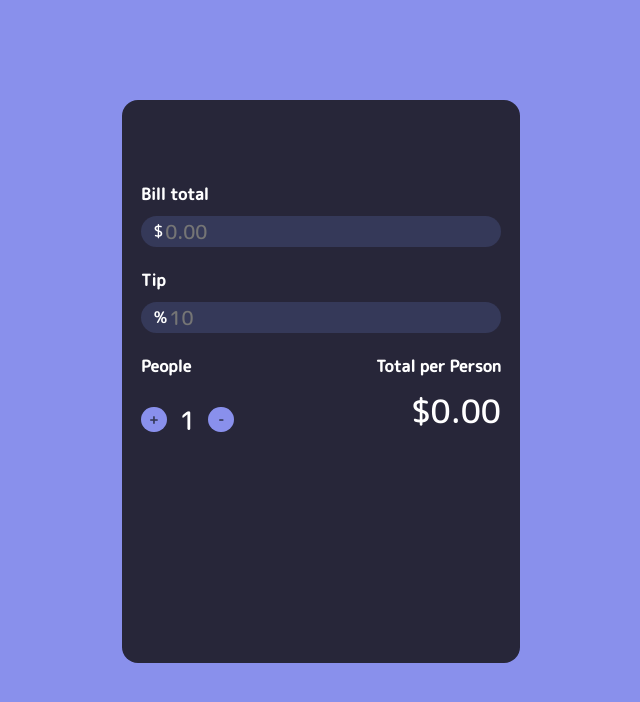
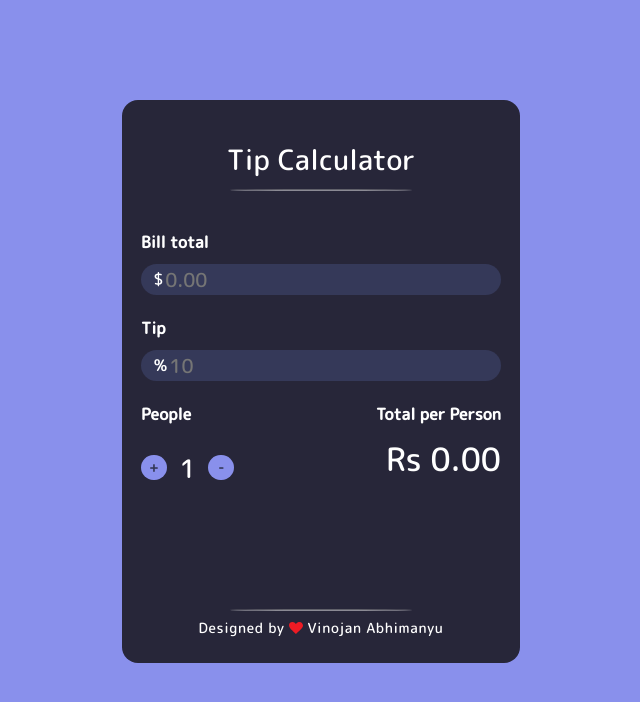
Before and after one commit to Vinojan1999/tip-calculator, a plain HTML site: page index.html in a window 1280 px wide. Shown: the whole page, without its empty margins (319-959 px from the left). Drawn offline with Linux system fonts and the light colour scheme.

Commit message:
Page complated

```diff
--- a/index.html
+++ b/index.html
@@ -15,6 +15,12 @@
   </head>
   <body>
     <div class="wrapper">
+
+      <div class="header">
+        Tip Calculator
+      </div>
+      <hr>
+
       <div class="container" id="topContainer">
         <div class="title">Bill total</div>
         <div class="inputContainer">
@@ -27,6 +33,7 @@
           />
         </div>
       </div>
+
       <div class="container">
         <div class="title">Tip</div>
         <div class="inputContainer">
@@ -39,6 +46,7 @@
           />
         </div>
       </div>
+
       <div class="container" id="bottom">
         <div class="splitContainer">
           <div class="title">People</div>
@@ -56,11 +64,18 @@
             </span>
           </div>
         </div>
+
         <div class="totalContainer">
           <div class="title">Total per Person</div>
-          <div class="total" id="perPersonTotal">$0.00</div>
+          <div class="total" id="perPersonTotal">Rs 0.00</div>
         </div>
       </div>
+
+      <div class="footer">
+        <hr>
+        Designed by <img src="/red-heart-icon.svg"/> <a href="https://vinojan.gq" target="_blank">Vinojan Abhimanyu</a>
+      </div>
+
     </div>
 
     <script type="text/javascript" src="script.js"></script>
--- a/script.js
+++ b/script.js
@@ -1,80 +1,47 @@
-/*
-🌟 APP: Tip Calculator
-
-These are the 3 functions you must use 👇
-========================================
-calculateBill()
-increasePeople()
-decreasePeople()
-
-These functions are hard coded in the HTML. So, you can't change their names.
-
-These are all the DIV ID's you're gonna need access to 👇
-========================================================
-#1 ID 👉 'billTotalInput' = User input for bill total
-#2 ID 👉 'tipInput' = User input for tip
-#3 ID 👉 'numberOfPeople' = Current number of people you're splitting the bill between
-#4 ID 👉 'perPersonTotal' = Total dollar value owed per person
-*/
-
-// Get global access to all inputs / divs here (you'll need them later 😘)
-// bill input, tip input, number of people div, and per person total div
 const billInput = document.getElementById('billTotalInput')
 const tipInput = document.getElementById('tipInput')
 const numberOfPeopleDiv = document.getElementById('numberOfPeople')
 const perPersonTotalDiv = document.getElementById('perPersonTotal')
 
-// Get number of people from number of people div
+
 let numberOfPeople = Number(numberOfPeopleDiv.innerText)
 
-// ** Calculate the total bill per person **
+
 const calculateBill = () => {
-  // get bill from user input & convert it into a number
+
   const bill = Number(billInput.value)
 
-  // get the tip from user & convert it into a percentage (divide by 100)
   const tipPercent = Number(tipInput.value) / 100
 
-  // get the total tip amount
   const tipAmount = bill * tipPercent
 
-  // calculate the total (tip amount + bill)
   const total = tipAmount + bill
 
-  // calculate the per person total (total divided by number of people)
   const perPersonTotal = total / numberOfPeople
 
-  // update the perPersonTotal on DOM & show it to user
-  perPersonTotalDiv.innerText = `$${perPersonTotal.toFixed(2)}`
+  perPersonTotalDiv.innerText = `Rs ${perPersonTotal.toFixed(2)}`
 }
 
-// ** Splits the bill between more people **
+
 const increasePeople = () => {
-  // increment the amount
+
   numberOfPeople += 1
 
-  // update the DOM with the new number of people
   numberOfPeopleDiv.innerText = numberOfPeople
 
-  // calculate the bill based on the new number of people
   calculateBill()
 }
 
-// ** Splits the bill between fewer people **
+
 const decreasePeople = () => {
-  // guard clause
-  // if amount is 1 or less simply return
-  // (a.k.a you can't decrease the number of people to 0 or negative!)
+
   if (numberOfPeople <= 1) {
     return
   }
 
-  // decrement the amount
   numberOfPeople -= 1
 
-  // update the DOM with the new number of people
   numberOfPeopleDiv.innerText = numberOfPeople
 
-  // calculate the bill based on the new number of people
   calculateBill()
 }
--- a/style.css
+++ b/style.css
@@ -17,12 +17,49 @@ body {
   margin: 100px auto;
 }
 
+@media (max-width:768px) {
+  .wrapper {
+    width: 340px;
+  }
+}
+
 #topContainer {
-  margin-top: 4rem;
+  margin-top: 2.5rem;
 }
 
 .container {
   margin-top: 1.4rem;
+}
+
+.header {
+  text-align: center;
+  font-size: 28px;
+  padding-top: 20px;
+}
+
+hr {
+  width: 50%;
+  opacity: 0.5;
+  border-radius: 50%;
+}
+
+.footer {
+  text-align: center;
+  margin-top: 110px;
+  font-size: 14px;
+  letter-spacing: 0.6px;
+}
+.footer img {
+  width: 14px;
+  margin-bottom: -1px;
+}
+
+.footer a {
+  text-decoration: none;
+}
+
+.footer a:hover {
+  color: #8990ec;
 }
 
 .title {
```
Also changed, not shown: red-heart-icon.svg (added).
